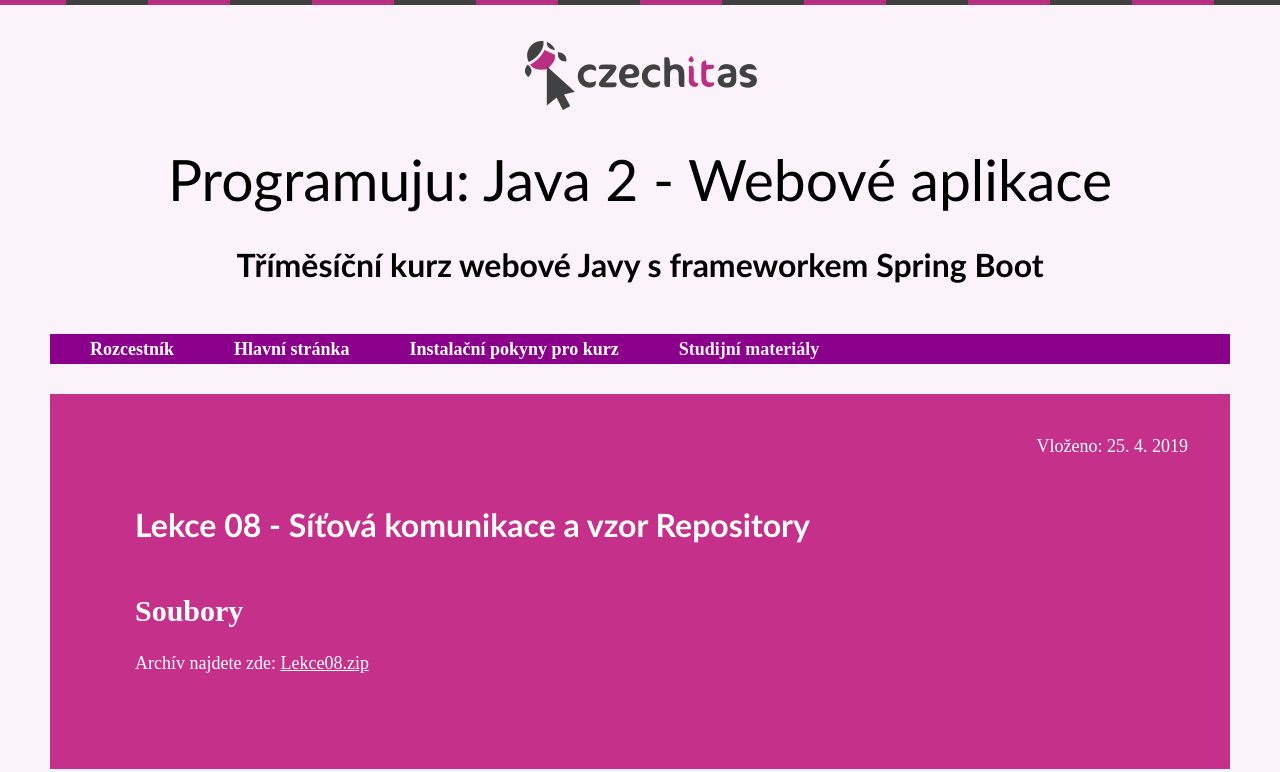
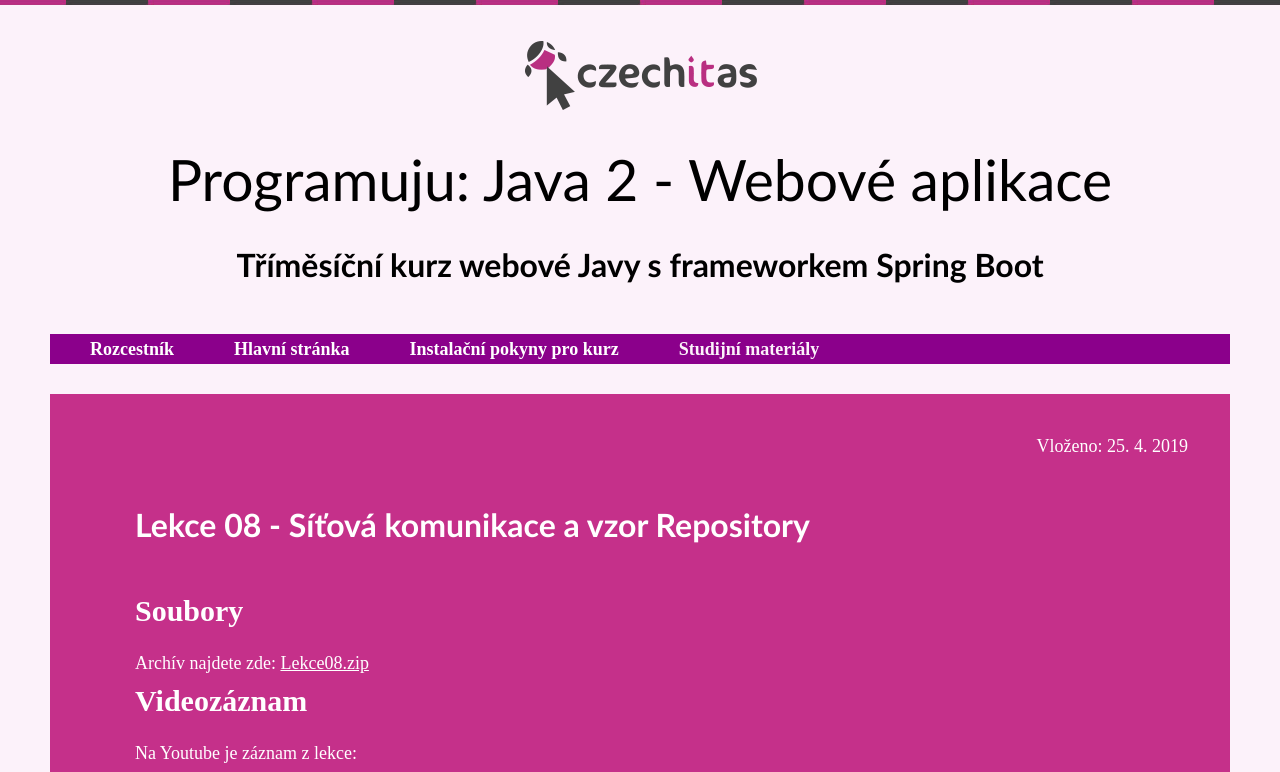
Before and after one commit to czechitas/java-web, a Jekyll site: the page built from docs/2019-jaro/java2/_posts/2019-04-25-lekce08.md, in a window 1280 px wide. Shown: the top 772 px of the page. Built offline with Jekyll 4.4.1, drawn with Linux system fonts in a browser that asks for light colours; some of the changed text lies outside the part shown; grey boxes are pictures that could not be loaded.

Commit message:
Lekce 08 video

```diff
--- a/docs/2019-jaro/java2/_posts/2019-04-25-lekce08.md
+++ b/docs/2019-jaro/java2/_posts/2019-04-25-lekce08.md
@@ -4,3 +4,16 @@
 ### Soubory
 
 Archív najdete zde: [Lekce08.zip](/data/2019-jaro/java2/Lekce08.zip)
+
+
+### Videozáznam
+
+Na Youtube je záznam z lekce:
+
+<iframe width="560" height="315"
+	src="https://www.youtube.com/embed/kOdBMMHa0rU"
+	frameborder="0"
+	allowfullscreen></iframe>
+
+Celý playlist na Youtube najdete zde:
+[Java 2 - Webové aplikace - Brno (jaro 2019) - Youtube playlist](https://www.youtube.com/playlist?list=PLTCx5oiCrIJ7I5m_zJtjZoLS-pxSi859Z)
```
